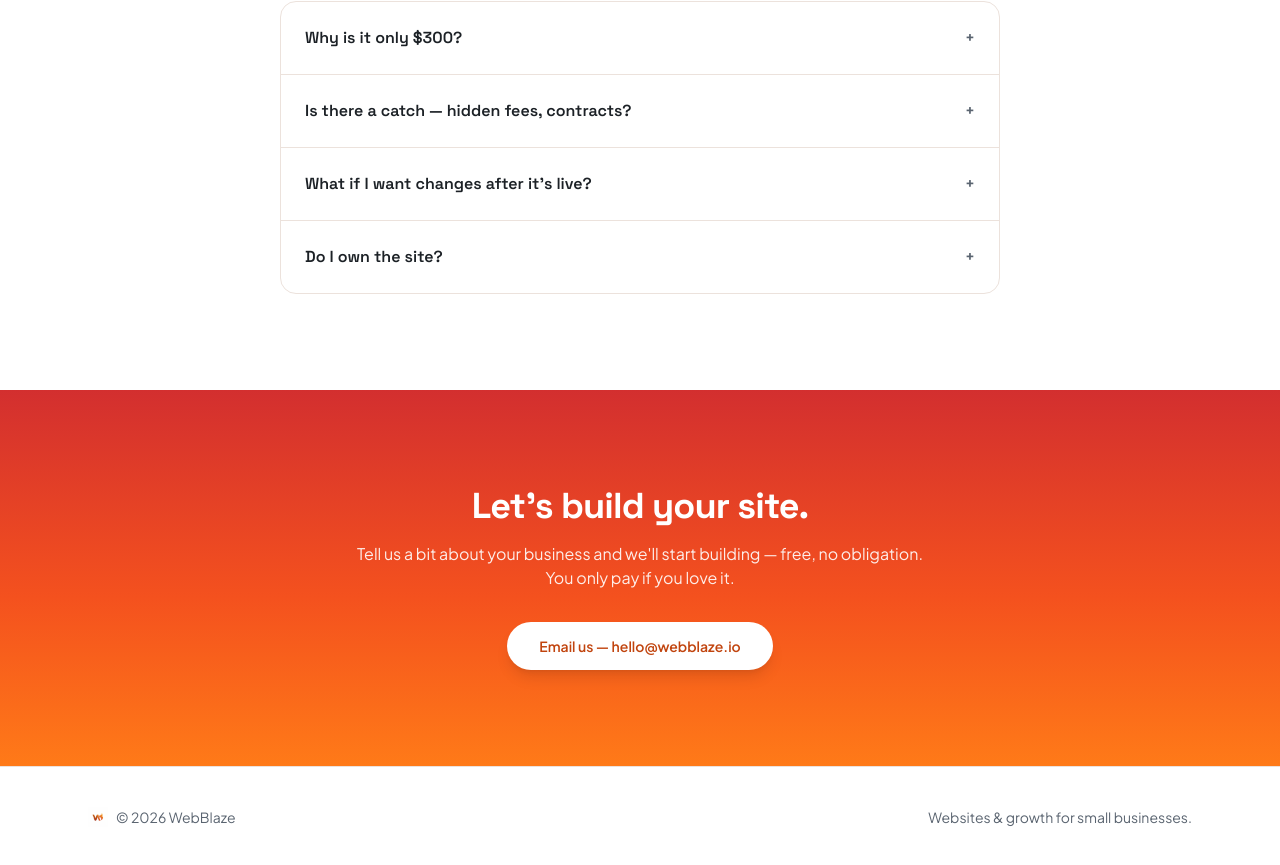
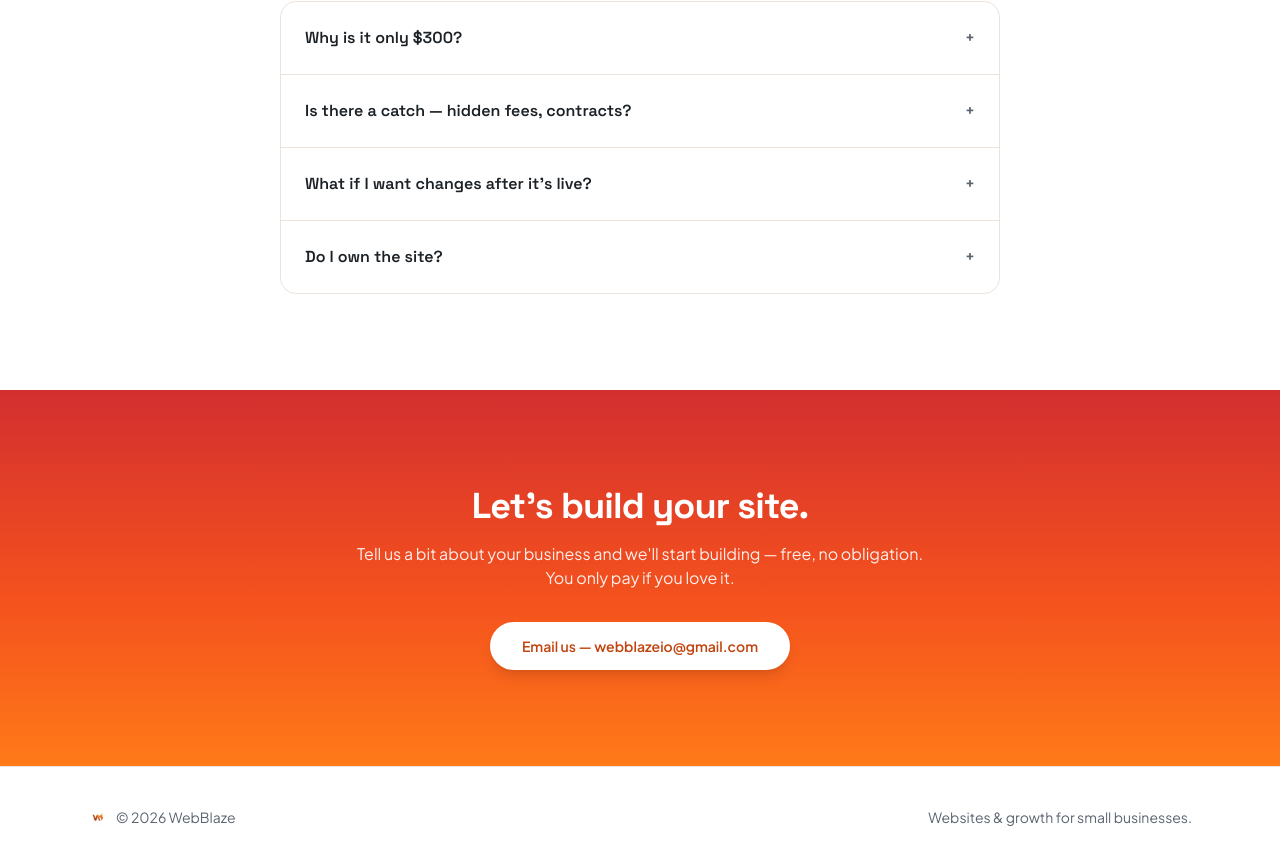
Before and after one commit to zaydenzukerman-lang/webblaze, a Next.js app: page / in a window 1280 px wide. Shown: the part 3060-3925 px from the top of the page. Built offline with nearby package versions, Linux system fonts and the light colour scheme.

Commit message:
Contact: use webblazeio@gmail.com (no domain email yet)

```diff
--- a/src/app/page.tsx
+++ b/src/app/page.tsx
@@ -291,10 +291,10 @@ export default function Home() {
               free, no obligation. You only pay if you love it.
             </p>
             <a
-              href="mailto:hello@webblaze.io?subject=Let%27s%20build%20my%20site&body=Business%20name%3A%0AWhat%20we%20do%3A%0ACity%2C%20State%3A%0APhone%20(optional)%3A"
+              href="mailto:webblazeio@gmail.com?subject=Let%27s%20build%20my%20site&body=Business%20name%3A%0AWhat%20we%20do%3A%0ACity%2C%20State%3A%0APhone%20(optional)%3A"
               className="mt-8 inline-block rounded-full bg-white px-8 py-3.5 text-sm font-semibold text-[var(--burnt)] shadow-lg transition-transform hover:-translate-y-0.5"
             >
-              Email us — hello@webblaze.io
+              Email us — webblazeio@gmail.com
             </a>
           </div>
         </section>
```
